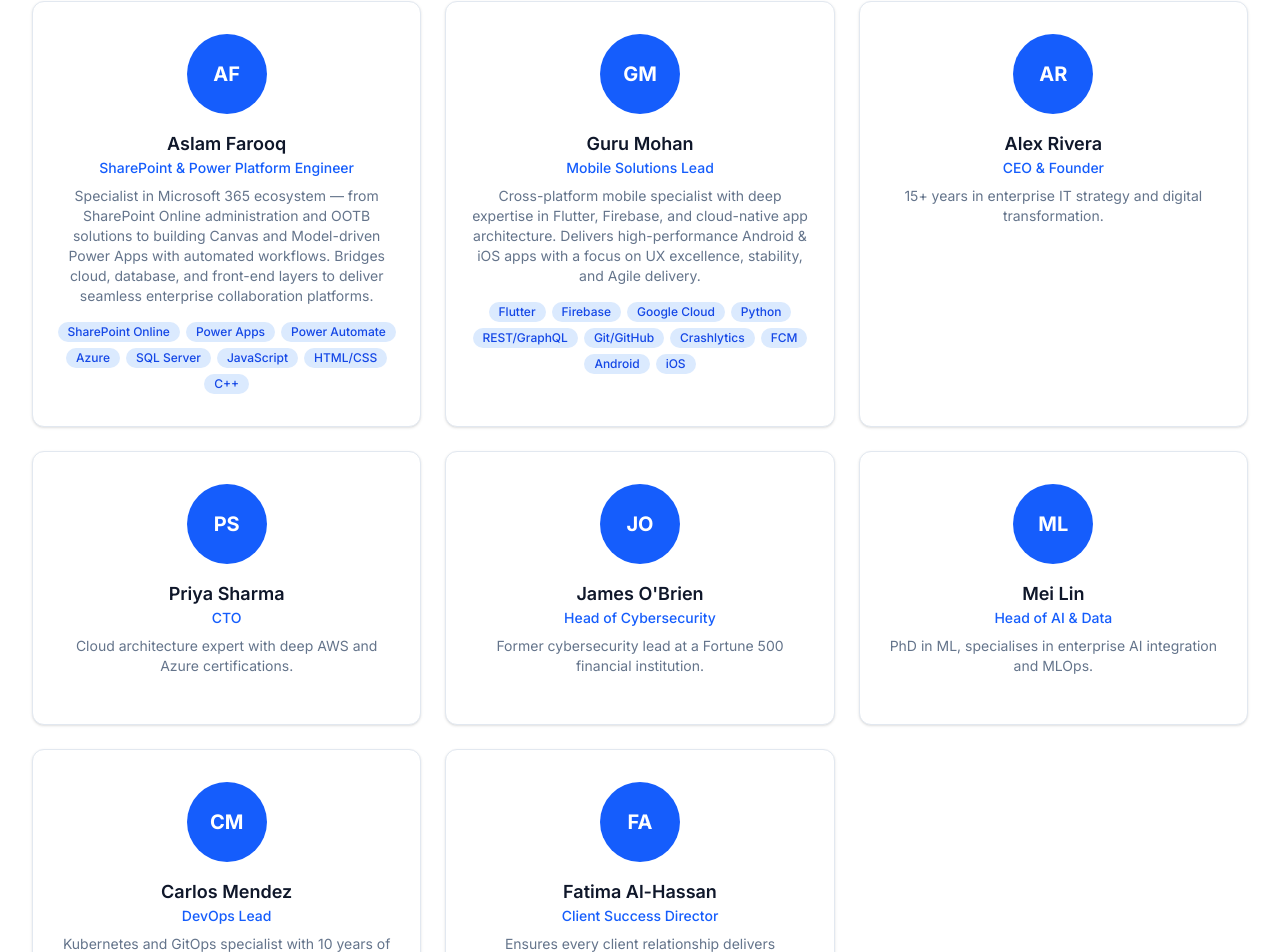
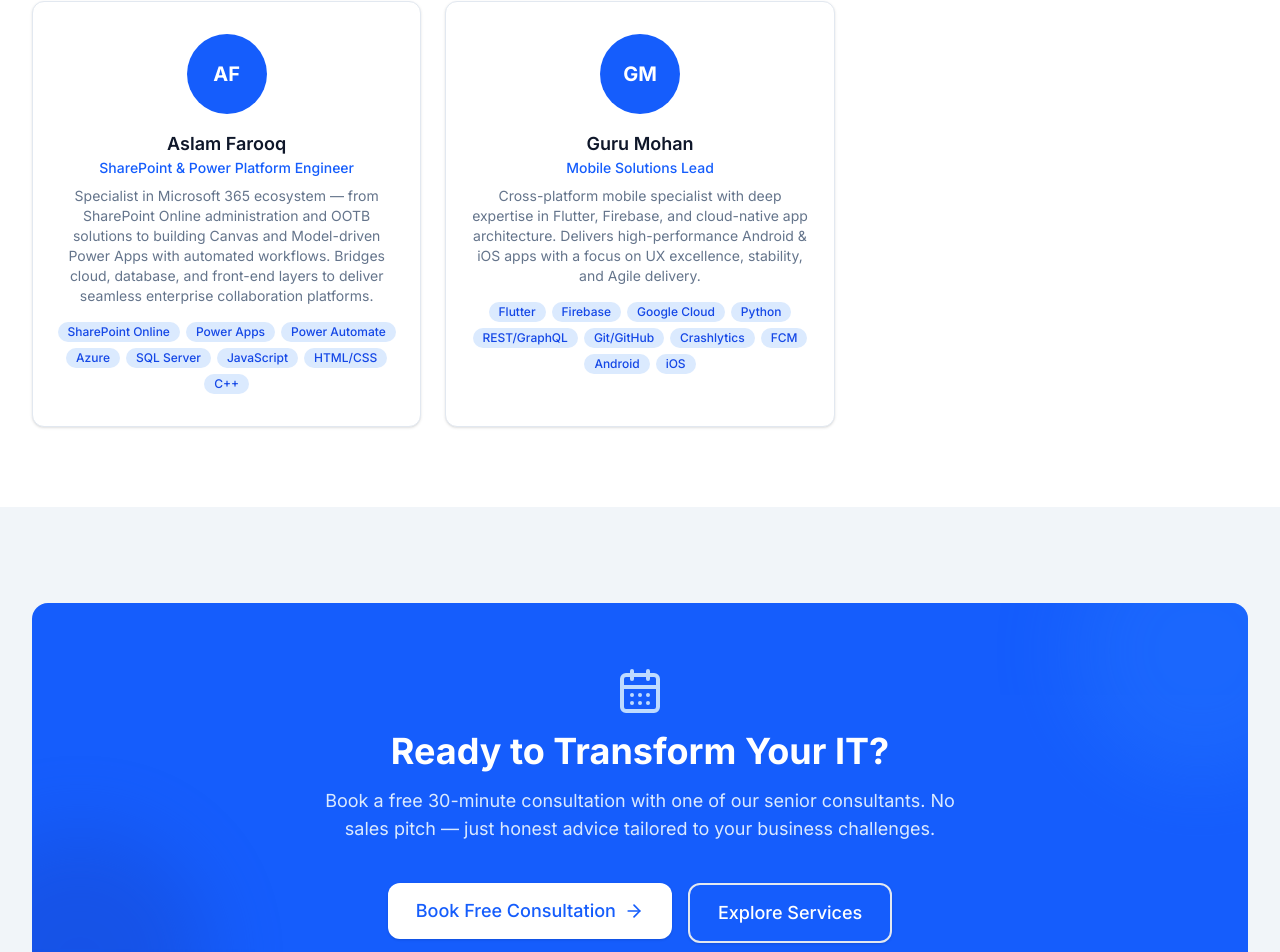
Before and after one commit to PavanKusunuri/techinifinity, a Next.js app: page /about in a window 1280 px wide. Shown: the part 2354-3306 px from the top of the page. Built offline with nearby package versions, Linux system fonts and the light colour scheme.

Commit message:
Updated the team

```diff
--- a/src/app/about/page.tsx
+++ b/src/app/about/page.tsx
@@ -94,42 +94,6 @@ const team = [
       "Android",
       "iOS",
     ],
-  },
-  {
-    name: "Alex Rivera",
-    role: "CEO & Founder",
-    bio: "15+ years in enterprise IT strategy and digital transformation.",
-    avatar: "AR",
-  },
-  {
-    name: "Priya Sharma",
-    role: "CTO",
-    bio: "Cloud architecture expert with deep AWS and Azure certifications.",
-    avatar: "PS",
-  },
-  {
-    name: "James O'Brien",
-    role: "Head of Cybersecurity",
-    bio: "Former cybersecurity lead at a Fortune 500 financial institution.",
-    avatar: "JO",
-  },
-  {
-    name: "Mei Lin",
-    role: "Head of AI & Data",
-    bio: "PhD in ML, specialises in enterprise AI integration and MLOps.",
-    avatar: "ML",
-  },
-  {
-    name: "Carlos Mendez",
-    role: "DevOps Lead",
-    bio: "Kubernetes and GitOps specialist with 10 years of pipeline automation.",
-    avatar: "CM",
-  },
-  {
-    name: "Fatima Al-Hassan",
-    role: "Client Success Director",
-    bio: "Ensures every client relationship delivers measurable business value.",
-    avatar: "FA",
   },
 ];
 
```
